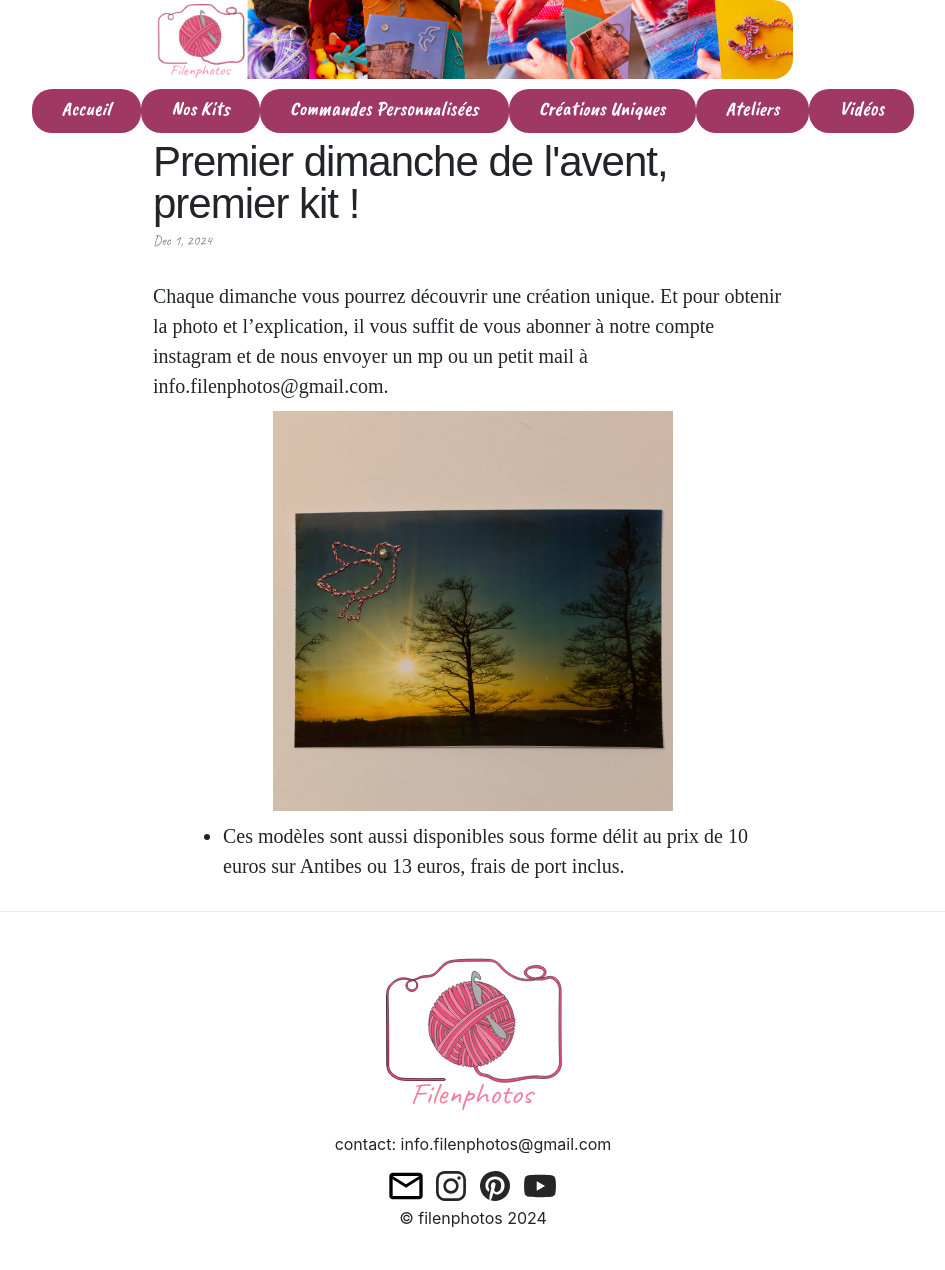
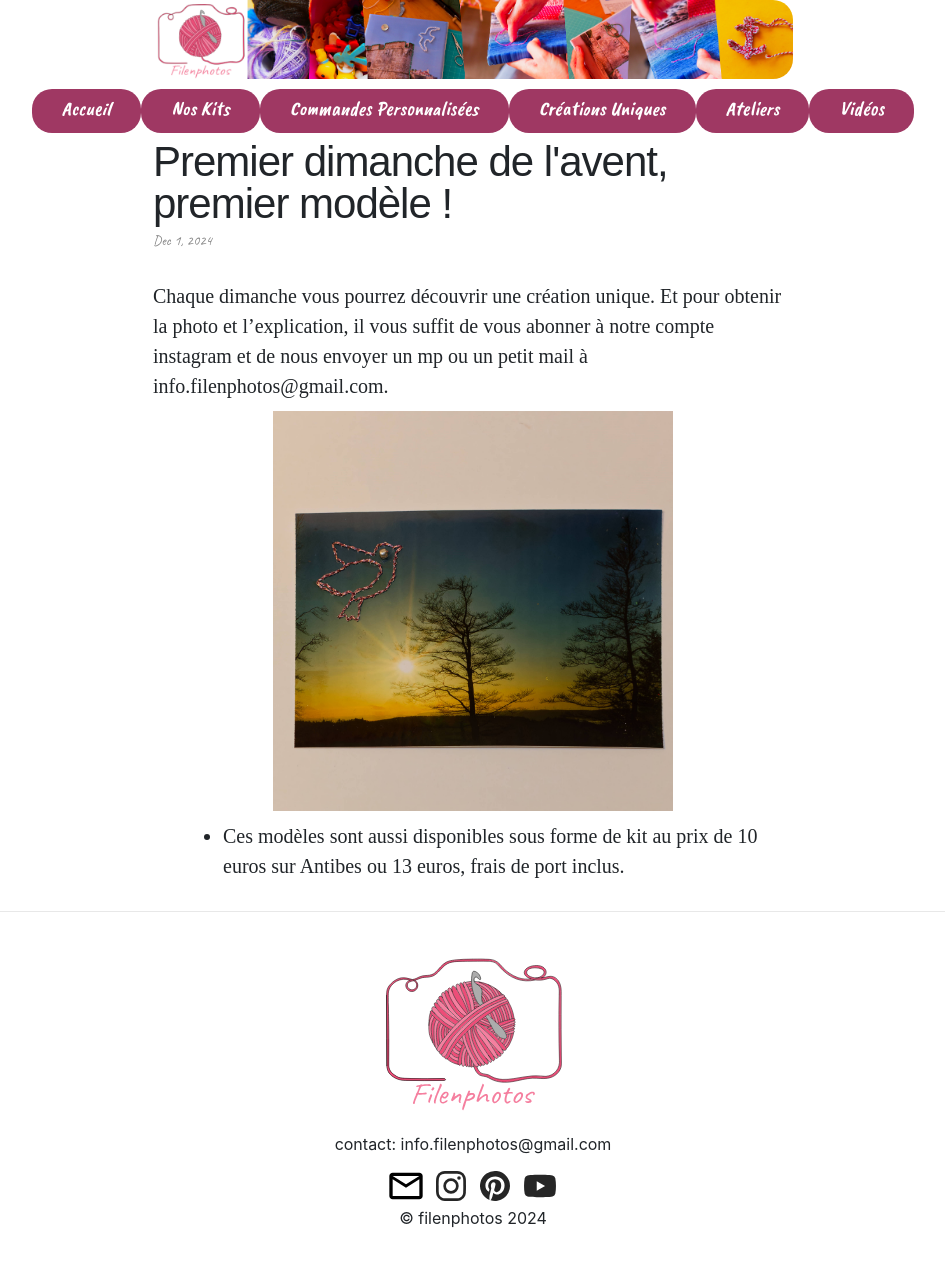
Before and after one commit to filenphotos/filenphotos.github.io, a Jekyll site: the page built from _posts/2024-12-01-couronne-avent_d1.md, in a window 1280 px wide. Shown: the whole page, without its empty margins (167-1112 px from the left). Built offline with Jekyll 4.4.1, drawn with Linux system fonts in a browser that asks for light colours.

Commit message:
Modif post

```diff
--- a/_posts/2024-12-01-couronne-avent_d1.md
+++ b/_posts/2024-12-01-couronne-avent_d1.md
@@ -1,6 +1,6 @@
 ---
 layout: post
-title: Premier dimanche de l'avent, premier kit !
+title: Premier dimanche de l'avent, premier modèle !
 date: 2024-12-01T00:00:00.000+00:00
 
 ---
@@ -10,4 +10,4 @@ Chaque dimanche vous pourrez découvrir une création unique. Et pour obtenir la
 
 ![](/images/DSCF0782_DxO.jpg)
 
-* Ces modèles sont aussi disponibles sous forme délit au prix de 10 euros sur Antibes ou 13 euros, frais de port inclus.
+* Ces modèles sont aussi disponibles sous forme de kit au prix de 10 euros sur Antibes ou 13 euros, frais de port inclus.
```
